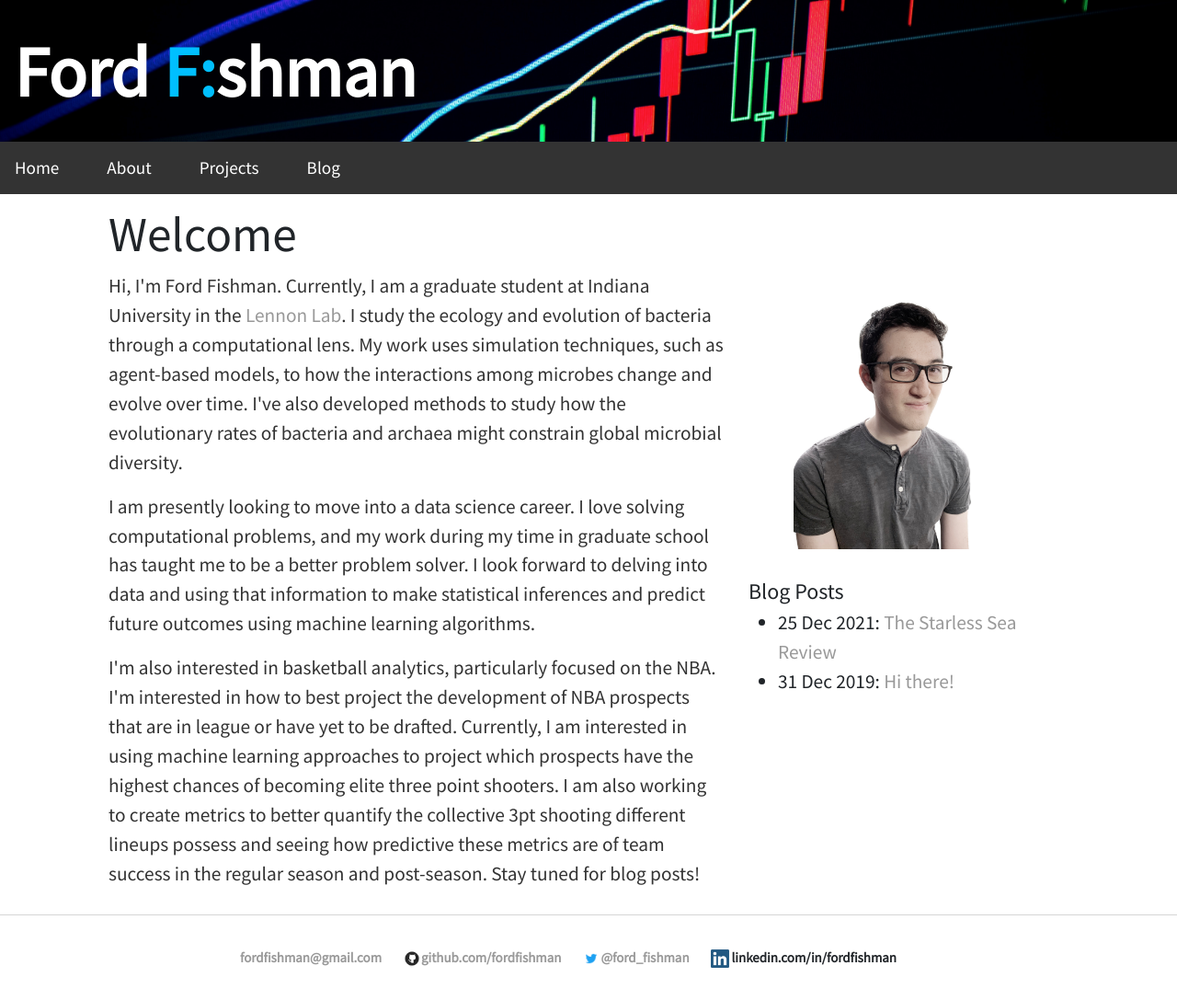
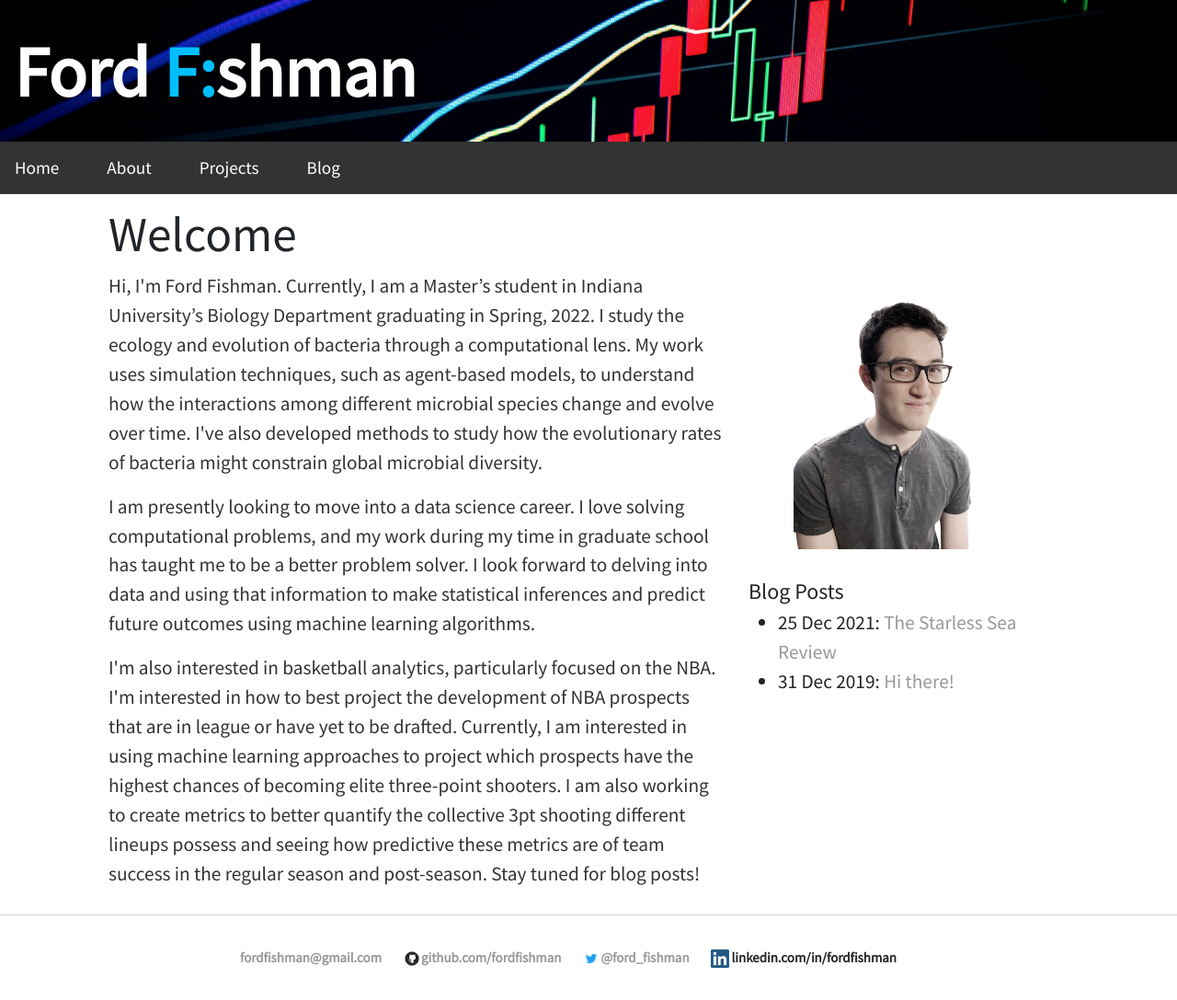
Before and after one commit to fordfishman/fordfishman.github.io, a Jekyll site: the page built from index.html, in a window 1280 px wide. Shown: the whole page at 92% size. Built offline with Jekyll 4.4.1, drawn with Linux system fonts in a browser that asks for light colours.

Commit message:
altered home page text

```diff
--- a/index.html
+++ b/index.html
@@ -13,13 +13,11 @@ title: Ford Fishman
 	<div class="row container">
 		<div class="col-xs-12 col-sm-12 col-md-12 col-lg-8">
 			<p>
-				Hi, I'm Ford Fishman. Currently, I am a graduate student at Indiana University in the
-				<a href="https://microbes.sitehost.iu.edu/"> Lennon Lab</a>. I study the ecology and evolution of bacteria
-				through a computational lens. My work uses simulation techniques, such as agent-based models, to how the
-				interactions
-				among microbes change and evolve over time. I've also developed methods to study how the evolutionary
-				rates of bacteria and archaea might constrain global microbial diversity.
-
+				Hi, I'm Ford Fishman. Currently, I am a Master&rsquo;s student in Indiana University&rsquo;s
+				Biology Department graduating in Spring, 2022. I study the ecology and evolution of bacteria
+				through a computational lens. My work uses simulation techniques, such as agent-based models,
+				to understand how the interactions among different microbial species change and evolve over time.
+				I've also developed methods to study how the evolutionary rates of bacteria might constrain global microbial diversity.
 			</p>
 
 			<p>
@@ -30,15 +28,12 @@ title: Ford Fishman
 			</p>
 
 			<p>
-				I'm also interested in basketball analytics, particularly focused on the NBA.
-				I'm interested in how to best project the development of NBA prospects that are in league or have yet to be
-				drafted.
-				Currently, I am interested in using machine learning approaches to project which prospects have the highest
-				chances of becoming
-				elite three point shooters. I am also working to create metrics to better quantify the collective 3pt shooting
-				different lineups possess
-				and seeing how predictive these metrics are of team success in the regular season and post-season. Stay tuned
-				for blog posts!
+				I'm also interested in basketball analytics, particularly focused on the NBA. I'm interested in
+				how to best project the development of NBA prospects that are in league or have yet to be
+				drafted. Currently, I am interested in using machine learning approaches to project which prospects
+				have the highest chances of becoming elite three-point shooters. I am also working to create metrics to
+				better quantify the collective 3pt shooting different lineups possess and seeing how predictive these metrics
+				are of team success in the regular season and post-season. Stay tuned for blog posts!
 			</p>
 		</div>
 
```
